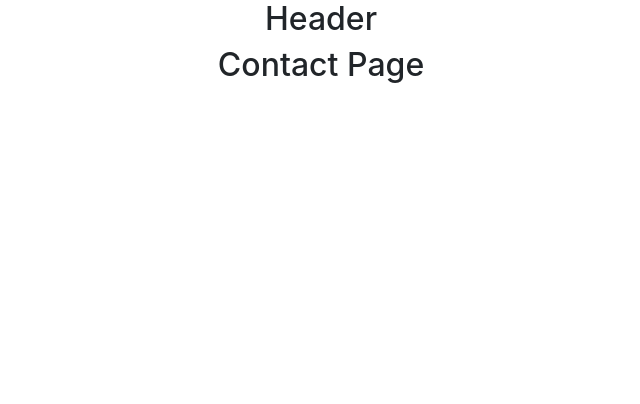
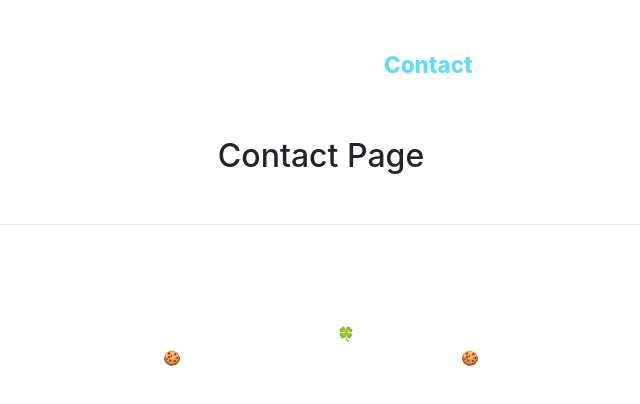
Before and after one commit to mariourban83/MU-portfolio-app-2021, a React (Create React App) app: page /contact in a window 1280 px wide. Shown: the top 404 px of the page, without its empty margins (319-959 px from the left). Built offline with nearby package versions, Linux system fonts and the light colour scheme.

Commit message:
Add Navigation and Footer component to the view

```diff
--- a/src/App.js
+++ b/src/App.js
@@ -1,5 +1,9 @@
 import React from 'react'
 import { Switch, Route } from 'react-router-dom'
+
+// components
+import TheFooter from './components/TheFooter'
+import TheNavigation from './components/TheNavigation'
 
 // styles
 import './App.scss'
@@ -13,16 +17,19 @@ function App() {
 	return (
 		<div className="App">
 			<header>
-				<h2>Header</h2>
+				<TheNavigation />
 			</header>
 
-			<main className="content">
+			<main className="main-content">
 				<Switch>
 					<Route path="/" component={TheHome} exact />
 					<Route path="/projects" component={TheProjects} />
 					<Route path="/contact" component={TheContact} />
 				</Switch>
 			</main>
+			<footer>
+				<TheFooter />
+			</footer>
 		</div>
 	)
 }
--- /dev/null
+++ b/src/components/TheFooter.js
@@ -0,0 +1,50 @@
+import React from 'react'
+
+import { Container, Col } from 'react-bootstrap'
+import { FaGithub, FaLinkedin, FaTelegram, FaSkype } from "react-icons/fa";
+
+
+
+const TheFooter = () => {
+    return (
+      <>
+        <Container className="text-white">
+          <br />
+          <hr />
+          <Col className="col-12 col-md-6 mx-auto text-center">
+            <h1>
+              <a
+                href="https://www.linkedin.com/in/mariourban83/"
+                className="pr-2 text-white"
+              >
+                <FaLinkedin />
+              </a>
+              <a
+                href="https://github.com/mariourban83"
+                className="px-3 text-white"
+              >
+                <FaGithub />
+              </a>
+              <a href="https://telegram.org" className="px-3 text-white">
+                <FaTelegram />
+              </a>
+              <a
+                href="skype:live:mario.urban.83?chat"
+                className="pl-2 text-white"
+              >
+                <FaSkype />
+              </a>
+            </h1>
+          </Col>
+          <br />
+          <small className="text-white mt-5">
+            Made by me 🍀 2021
+            <br />
+            🍪 -No Cokies, I'm not collecting your data.- 🍪
+          </small>
+        </Container>
+      </>
+    );
+}
+
+export default TheFooter
--- /dev/null
+++ b/src/components/TheNavigation.js
@@ -0,0 +1,27 @@
+import React from 'react'
+import { NavLink } from 'react-router-dom'
+
+// styles
+import styles from './TheNavigation.module.scss'
+import { Container } from 'react-bootstrap'
+
+
+const TheNavigation = () => {
+	return (
+		<Container>
+			<nav className={styles.navigation}>
+				<NavLink to="/" activeClassName={styles.active} exact>
+					Home
+				</NavLink>
+				<NavLink to="/projects" activeClassName={styles.active}>
+					Projects
+				</NavLink>
+				<NavLink to="/contact" activeClassName={styles.active}>
+					Contact
+				</NavLink>
+			</nav>
+		</Container>
+	)
+}
+
+export default TheNavigation;
--- /dev/null
+++ b/src/components/TheNavigation.module.scss
@@ -0,0 +1,27 @@
+.navigation {
+	margin: 2em auto 2.5em;
+	padding: 0 1.25em;
+	display: inline-block;
+
+	vertical-align: middle;
+	background: transparent;
+	white-space: nowrap;
+
+	border: 3px solid rgb(255, 255, 255);
+	border-radius: 2.5em;
+
+	a {
+		color: white;
+		font-size: 1.4em;
+		font-weight: 800;
+		text-decoration: none;
+
+		cursor: pointer;
+		padding: 0.575em 0.65em;
+		display: inline-block;
+
+		&.active {
+			color: #61dafb;
+		}
+	}
+}
```
Also changed, not shown: package.json (+8 -3 lines), 2 other files (tests, documents, lock files or other folders).
